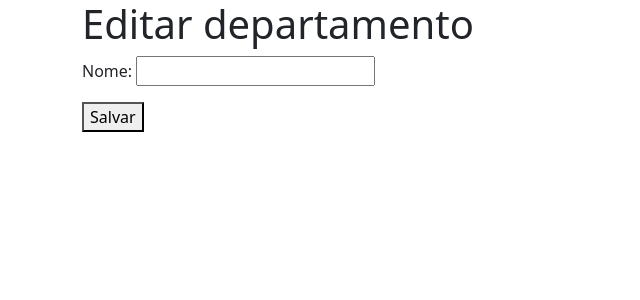
After one commit to Marcos-Dambulene/gestao_RH_, a Django app: page /departamentos/novo in a window 1280 px wide. The commit adds this page. Shown: the top 300 px of the page, without its empty margins (0-640 px from the left). Run offline with Django 4.2, Linux system fonts and the light colour scheme; parts of the project's set-up code (start-up, migrations or seed data) failed here and were passed over; some libraries are stand-ins or nearby versions.

Commit message:
Crud Departamento, Create

```diff
--- a/apps/departamentos/models.py
+++ b/apps/departamentos/models.py
@@ -1,4 +1,6 @@
 from django.db import models
+from django.urls import reverse
+
 from apps.empresas.models import Empresa
 
 
@@ -7,6 +9,9 @@ class Departamento(models.Model):
     nome = models.CharField(max_length=70)
     empresa = models.ForeignKey(Empresa, on_delete=models.PROTECT)
 
+    def get_absolute_url(self):
+        return reverse('list_departamentos')
+
 
     def __str__(self):
         return self.nome
--- /dev/null
+++ b/apps/departamentos/templates/departamentos/departamento_form.html
@@ -0,0 +1,11 @@
+{% extends 'base.html' %}
+
+{% block main %}
+
+<h1> Editar departamento</h1>
+<form method="post">
+    {%  csrf_token %}
+    {{ form.as_p }}
+    <button type="submit">Salvar</button>
+</form>
+{% endblock %}
--- a/apps/departamentos/templates/departamentos/departamento_list.html
+++ b/apps/departamentos/templates/departamentos/departamento_list.html
@@ -12,7 +12,7 @@
 
     {% endfor %}
 
-        <a href="{% url 'create_funcionario' %}" class="btn btn-info">
+        <a href="{% url 'create_departamento' %}" class="btn btn-info">
                     Novo
          </a>
 {% endblock %}
--- a/apps/departamentos/urls.py
+++ b/apps/departamentos/urls.py
@@ -1,8 +1,8 @@
 from django.urls import path, include
-from .views import DepartamentosList
+from .views import DepartamentosList, DepartamentosCreate
 
 
 urlpatterns = [
     path('list', DepartamentosList.as_view(), name='list_departamentos'),
-
+    path('novo', DepartamentosCreate.as_view(), name='create_departamento'),
 ]
--- a/apps/departamentos/views.py
+++ b/apps/departamentos/views.py
@@ -1,4 +1,4 @@
-from django.views.generic import ListView
+from django.views.generic import ListView, CreateView
 from .models import Departamento
 
 class DepartamentosList(ListView):
@@ -7,3 +7,14 @@ class DepartamentosList(ListView):
     def get_queryset(self):
         empresa_logada = self.request.user.funcionario.empresa
         return Departamento.objects.filter(empresa=empresa_logada)
+
+
+class DepartamentosCreate(CreateView):
+    model = Departamento
+    fields = ['nome']
+
+    def form_valid(self, form):
+        departamento = form.save(commit=False)
+        departamento.empresa = self.request.user.funcionario.empresa
+        departamento.save()
+        return super(DepartamentosCreate, self).form_valid(form)
```
